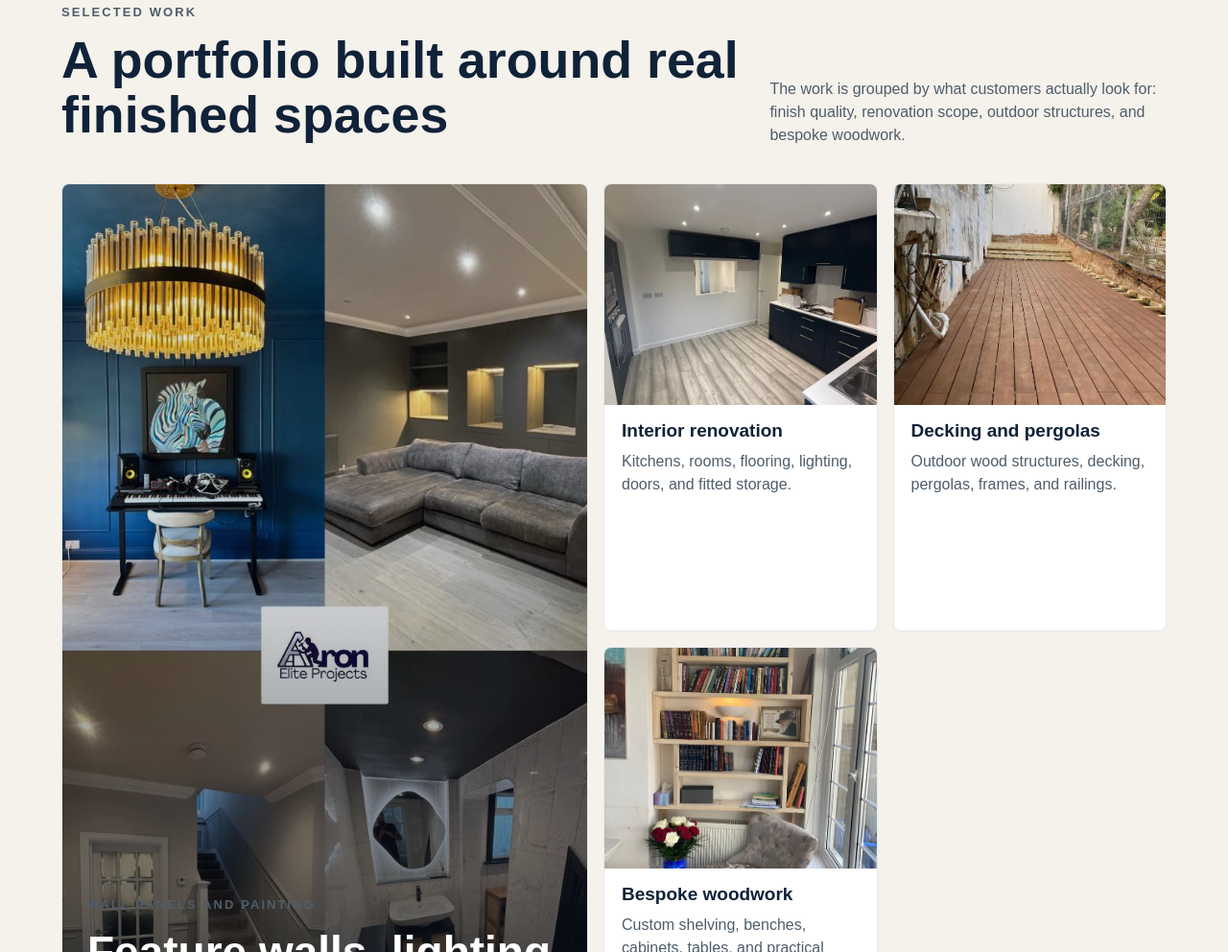
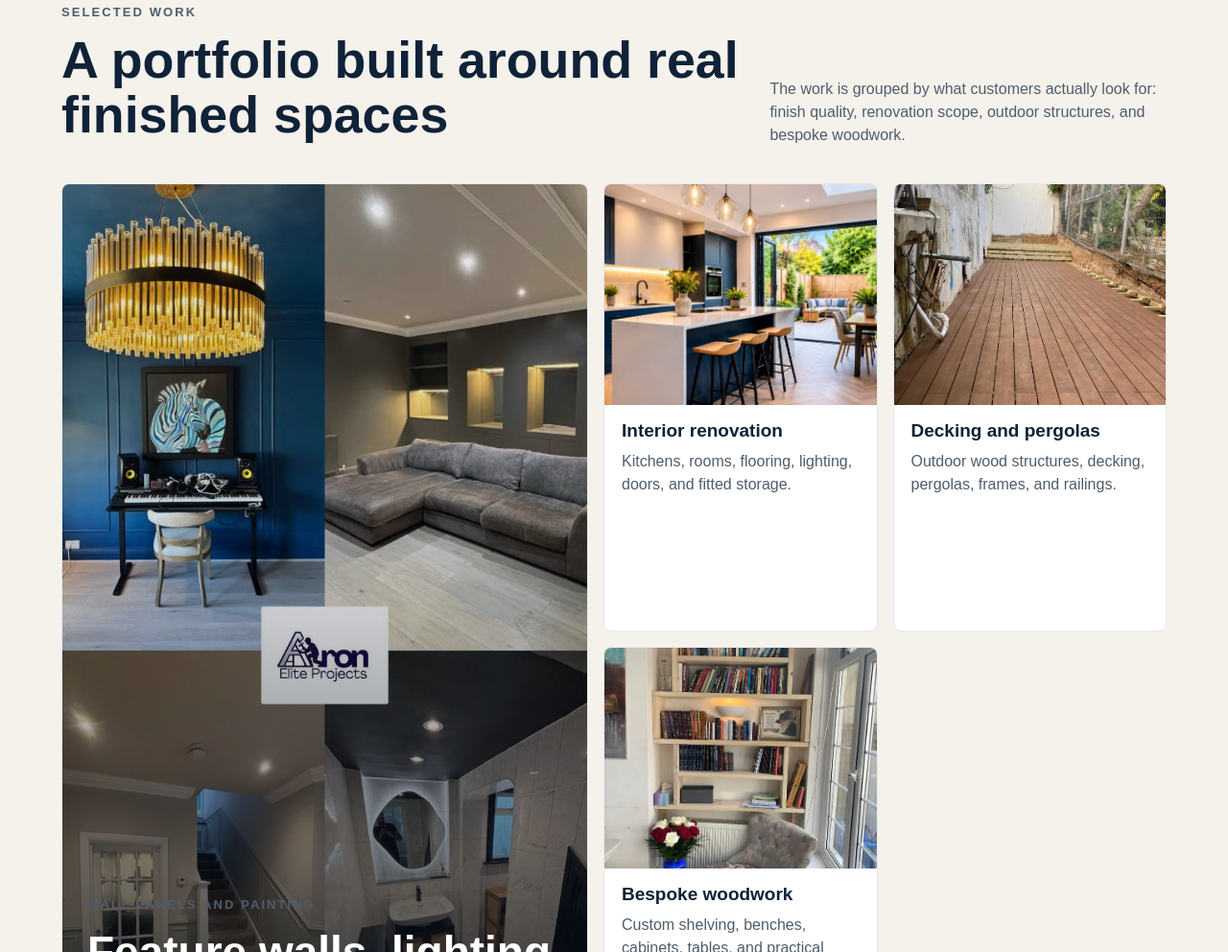
Before and after one commit to AviramDahan/aron-elite-projects, a plain HTML site: page index.html in a window 1280 px wide. Shown: the part 1183-2175 px from the top of the page at 96% size. Drawn offline with Linux system fonts and the light colour scheme.

Commit message:
Replace interior renovation featured image with clean kitchen photo

```diff
--- a/index.html
+++ b/index.html
@@ -116,7 +116,7 @@
             </div>
           </article>
           <article>
-            <img src="assets/portfolio/feature-renovation.webp" alt="Renovated kitchen with fitted dark cabinets and bright flooring." loading="lazy" decoding="async" width="675" height="900">
+            <img src="assets/portfolio/interior-renovation-clean.jpg" alt="Renovated kitchen with a white island, navy cabinets, pendant lighting, and skylights opening onto a garden." loading="lazy" decoding="async" width="591" height="1280">
             <h3>Interior renovation</h3>
             <p>Kitchens, rooms, flooring, lighting, doors, and fitted storage.</p>
           </article>
```
Also changed, not shown: assets/portfolio/interior-renovation-clean.jpg (added).
